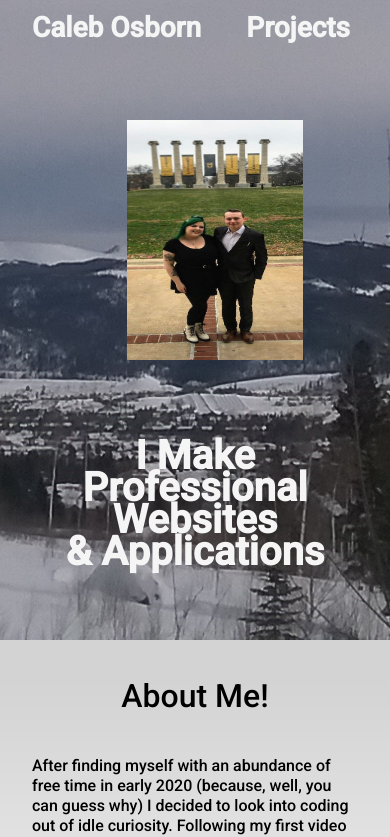
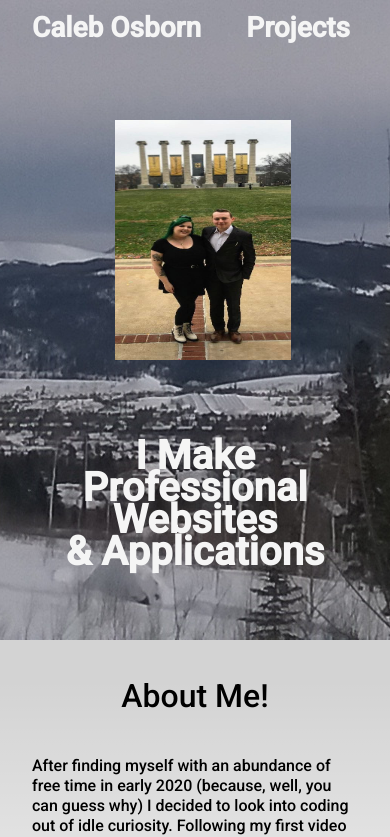
Before and after one commit to Cosbo9/Portfolio, an Angular app: page / in a window 390 px wide. Shown: the top 837 px of the page. Built offline with nearby package versions, Linux system fonts and the light colour scheme.

Commit message:
image adjustment

```diff
--- a/src/app/home/home.component.scss
+++ b/src/app/home/home.component.scss
@@ -95,7 +95,7 @@ mat-toolbar {
                 align-self: center;
                 width: 11rem;
                 height: 15rem;
-                margin-left: 8.5rem;
+                margin-left: 7rem;
             }
             h1 {
                 margin-top: 4rem;
```
